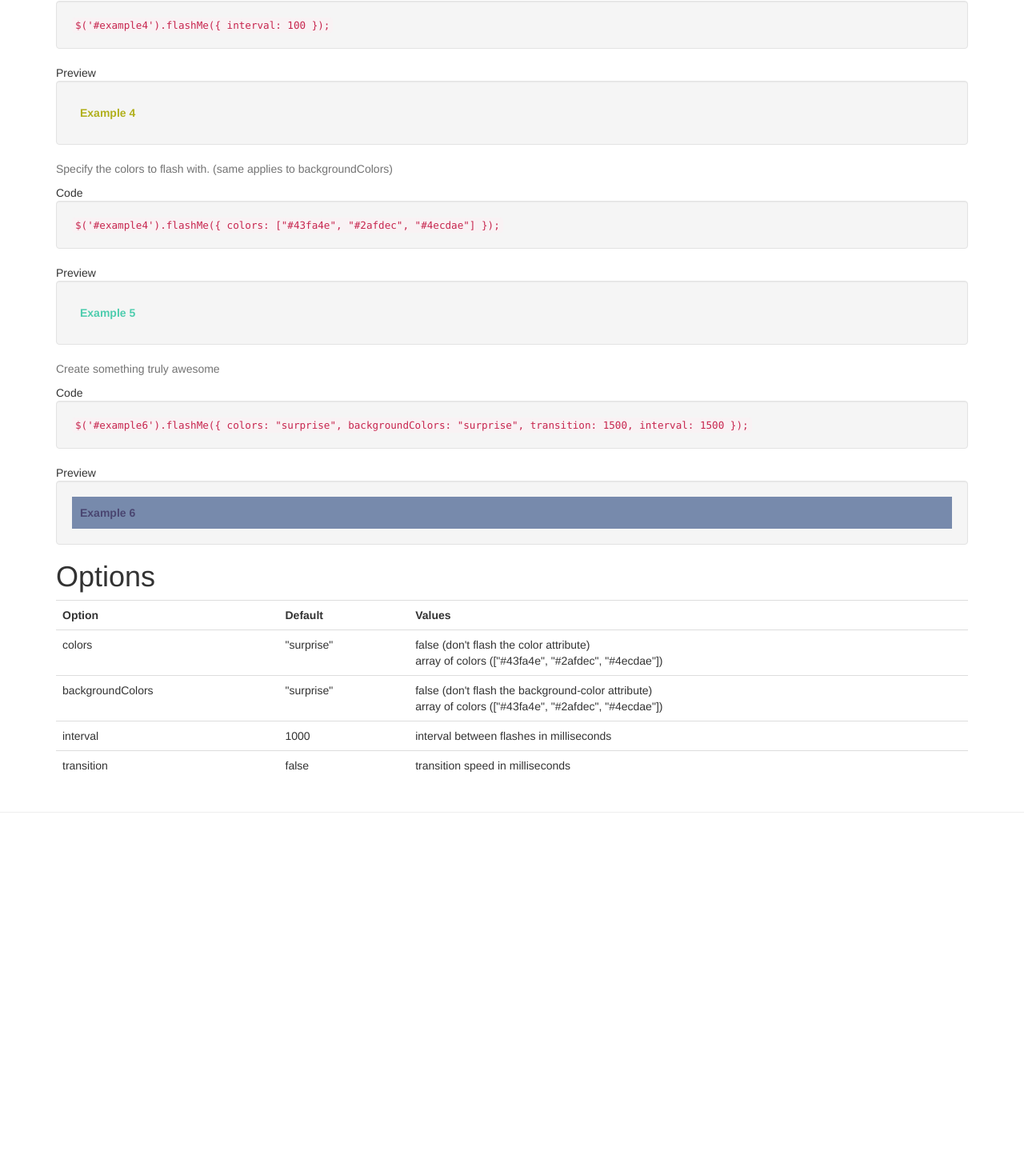
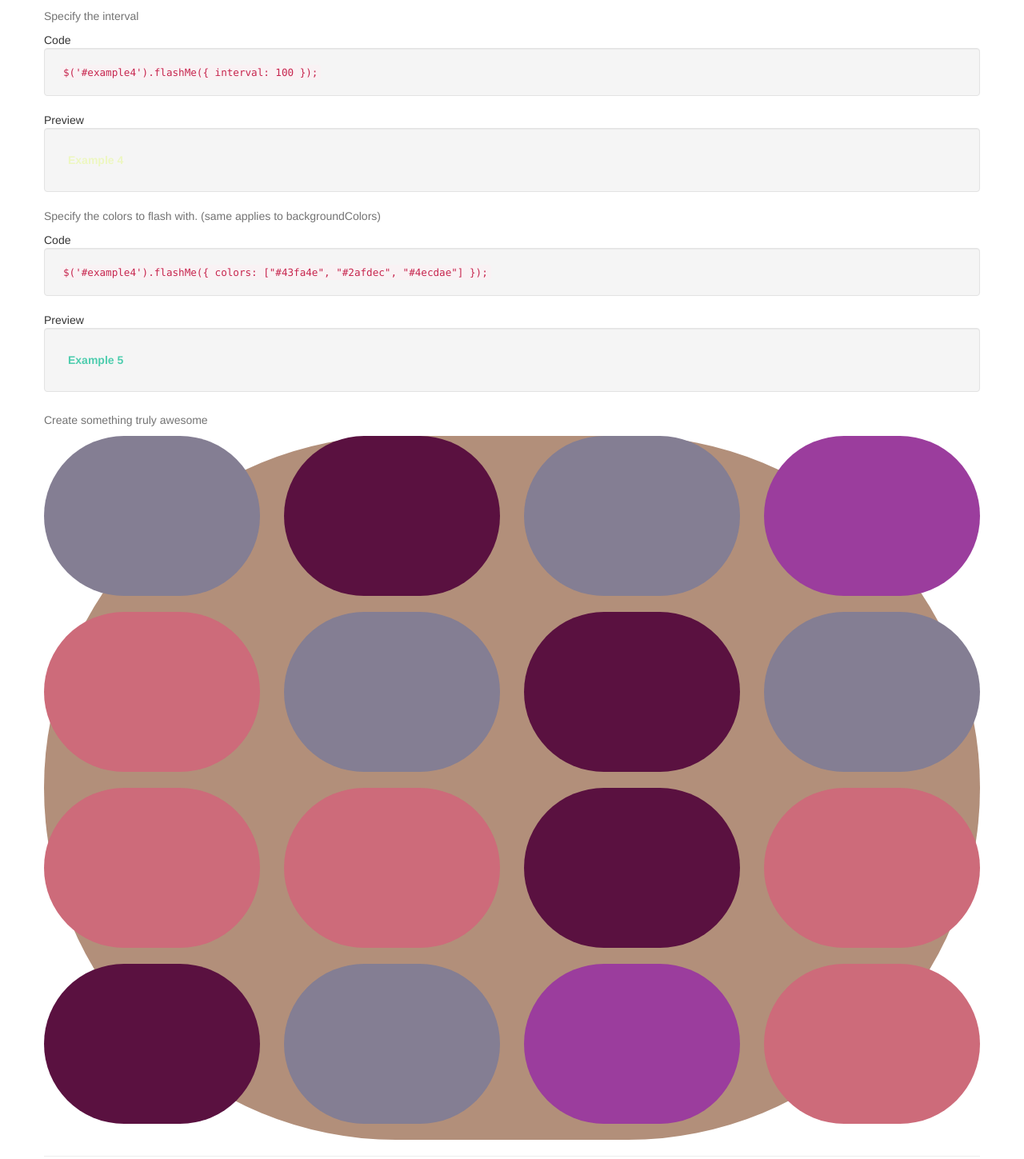
Before and after one commit to pointlessplugins/flash-me, a plain HTML site: page demo/index.html in a window 1280 px wide. Shown: the part 982-2431 px from the top of the page at 80% size. Before the commit the page ends 2018 px from the top, so only its background shows below. Drawn offline with nearby package versions, Linux system fonts and the light colour scheme.

Commit message:
Update index.html

```diff
--- a/demo/index.html
+++ b/demo/index.html
@@ -2,7 +2,7 @@
 <html lang="en">
 <head>
     <meta charset="UTF-8">
-    <title>flashMe</title>
+    <title>easyFolder</title>
     <link rel="stylesheet" href="https://ajax.googleapis.com/ajax/libs/jqueryui/1.11.4/themes/smoothness/jquery-ui.css">
     <link href="https://maxcdn.bootstrapcdn.com/bootstrap/3.3.6/css/bootstrap.min.css" rel="stylesheet"
           integrity="sha384-1q8mTJOASx8j1Au+a5WDVnPi2lkFfwwEAa8hDDdjZlpLegxhjVME1fgjWPGmkzs7" crossorigin="anonymous">
@@ -13,6 +13,8 @@
 </head>
 <body>
 <div class="container">
+    <div class="row">
+        <h1 style="color: red;">WARNING: CONTAINS FLASHING IMAGES!</h1>
         <h1>flashMe</h1>
         <p><i>Another pointless plugin.</i></p>
         <p id="demo">Make me flash all kinds of colors.</p>
@@ -98,27 +100,96 @@
                 <div id="example5" class="example-block">Example 5</div>
             </div>
         </div>
+    </div>
 
     <!-- Example 6 -->
-    <div>
+    <style>
+        #backgroundFlash {
+            border-radius: 500px;
+        }
+        .element {
+            width: 100%;
+            height: 200px;
+            border-radius: 500px;
+            margin-bottom: 20px;
+        }
+    </style>
+    <div class="row">
+        <div style="width: 100%; height: 500px;">
             <p class="help-block">Create something truly awesome</p>
-        Code
-        <div class="well">
-            <code>
-                $('#example6').flashMe({
-                colors: "surprise",
-                backgroundColors: "surprise",
-                transition: 1500,
-                interval: 1500
-                });
-            </code>
+            <div id="backgroundFlash">
+                <div class="row">
+                    <div class="col-lg-3 col-md-4 col-xs-6">
+                        <div class="element flash1">
                         </div>
-        Preview
-        <div class="well">
-            <div id="example6" class="example-block">Example 6</div>
+                    </div>
+                    <div class="col-lg-3 col-md-4 col-xs-6">
+                        <div class="element flash2">
+                        </div>
+                    </div>
+                    <div class="col-lg-3 col-md-4 col-xs-6">
+                        <div class="element flash1">
+                        </div>
+                    </div>
+                    <div class="col-lg-3 col-md-4 col-xs-6">
+                        <div class="element flash4">
+                        </div>
+                    </div>
+                    <div class="col-lg-3 col-md-4 col-xs-6">
+                        <div class="element flash3">
+                        </div>
+                    </div>
+                    <div class="col-lg-3 col-md-4 col-xs-6">
+                        <div class="element flash1">
+                        </div>
+                    </div>
+                    <div class="col-lg-3 col-md-4 col-xs-6">
+                        <div class="element flash2">
+                        </div>
+                    </div>
+                    <div class="col-lg-3 col-md-4 col-xs-6">
+                        <div class="element flash1">
+                        </div>
+                    </div>
+                    <div class="col-lg-3 col-md-4 col-xs-6">
+                        <div class="element flash3">
+                        </div>
+                    </div>
+                    <div class="col-lg-3 col-md-4 col-xs-6">
+                        <div class="element flash3">
+                        </div>
+                    </div>
+                    <div class="col-lg-3 col-md-4 col-xs-6">
+                        <div class="element flash2">
+                        </div>
+                    </div>
+                    <div class="col-lg-3 col-md-4 col-xs-6">
+                        <div class="element flash3">
+                        </div>
+                    </div>
+                    <div class="col-lg-3 col-md-4 col-xs-6">
+                        <div class="element flash2">
+                        </div>
+                    </div>
+                    <div class="col-lg-3 col-md-4 col-xs-6">
+                        <div class="element flash1">
+                        </div>
+                    </div>
+                    <div class="col-lg-3 col-md-4 col-xs-6">
+                        <div class="element flash4">
+                        </div>
+                    </div>
+                    <div class="col-lg-3 col-md-4 col-xs-6">
+                        <div class="element flash3">
+                        </div>
+                    </div>
+                </div>
+            </div>
         </div>
     </div>
 
+    <div class="row">
+        <hr>
         <h1>Options</h1>
         <table class="table">
             <tr>
@@ -173,6 +244,7 @@
             </tr>
         </table>
     </div>
+</div>
 <hr>
 <script>
     $('#demo').flashMe();
@@ -207,6 +279,34 @@
         transition: 500,
         interval: 500
     });
+
+    // Something awesome
+    $('#backgroundFlash').flashMe({
+        colors: false,
+        backgroundColors: "surprise",
+        interval: 2000,
+        transition: 200,
+    });
+    $('.flash1').flashMe({
+        backgroundColors: "surprise",
+        interval: 200,
+        transition: 200,
+    });
+    $('.flash2').flashMe({
+        backgroundColors: "surprise",
+        interval: 1000,
+        transition: 500,
+    });
+    $('.flash3').flashMe({
+        backgroundColors: "surprise",
+        interval: 500,
+        transition: 600,
+    });
+    $('.flash4').flashMe({
+        backgroundColors: "surprise",
+        interval: 800,
+        transition: 800,
+    });
 </script>
 </body>
 </html>
```
Lines whose indentation alone changed are shown as unchanged.
